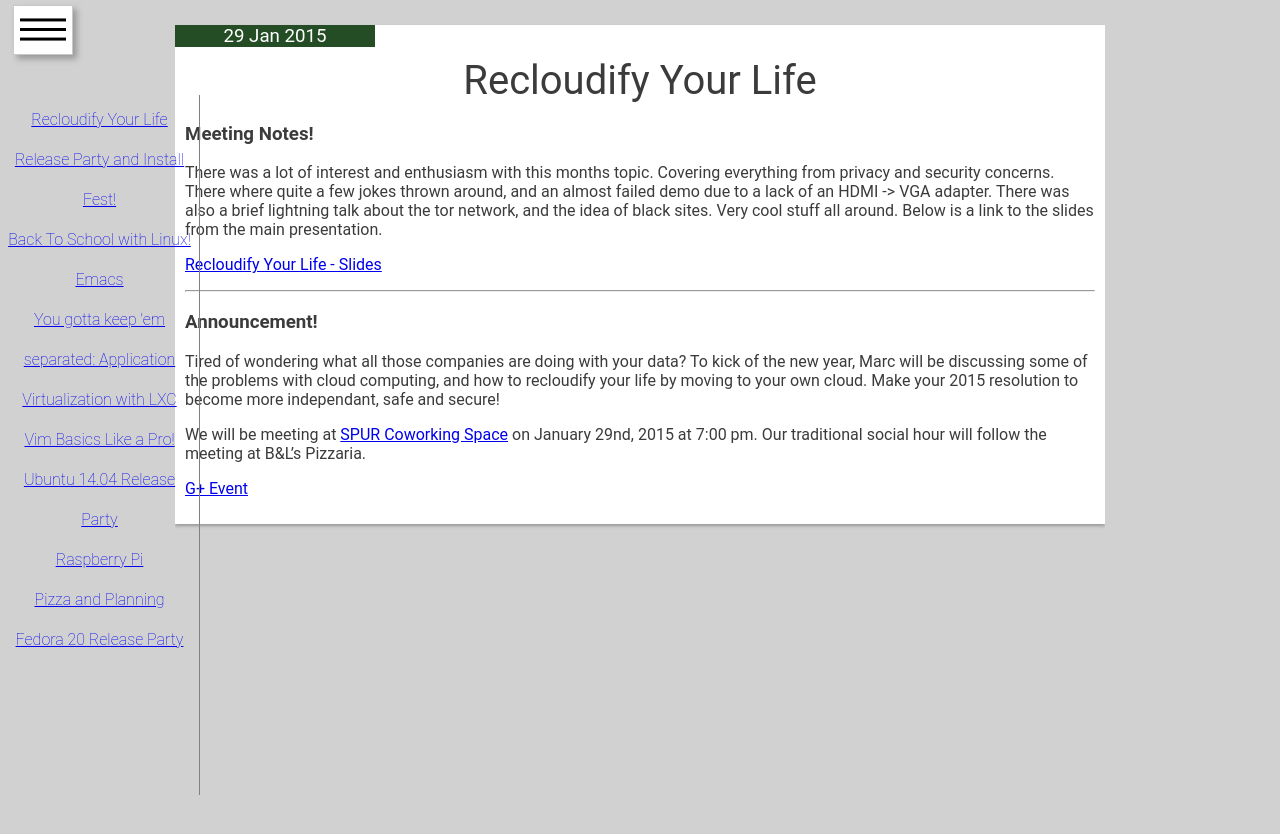
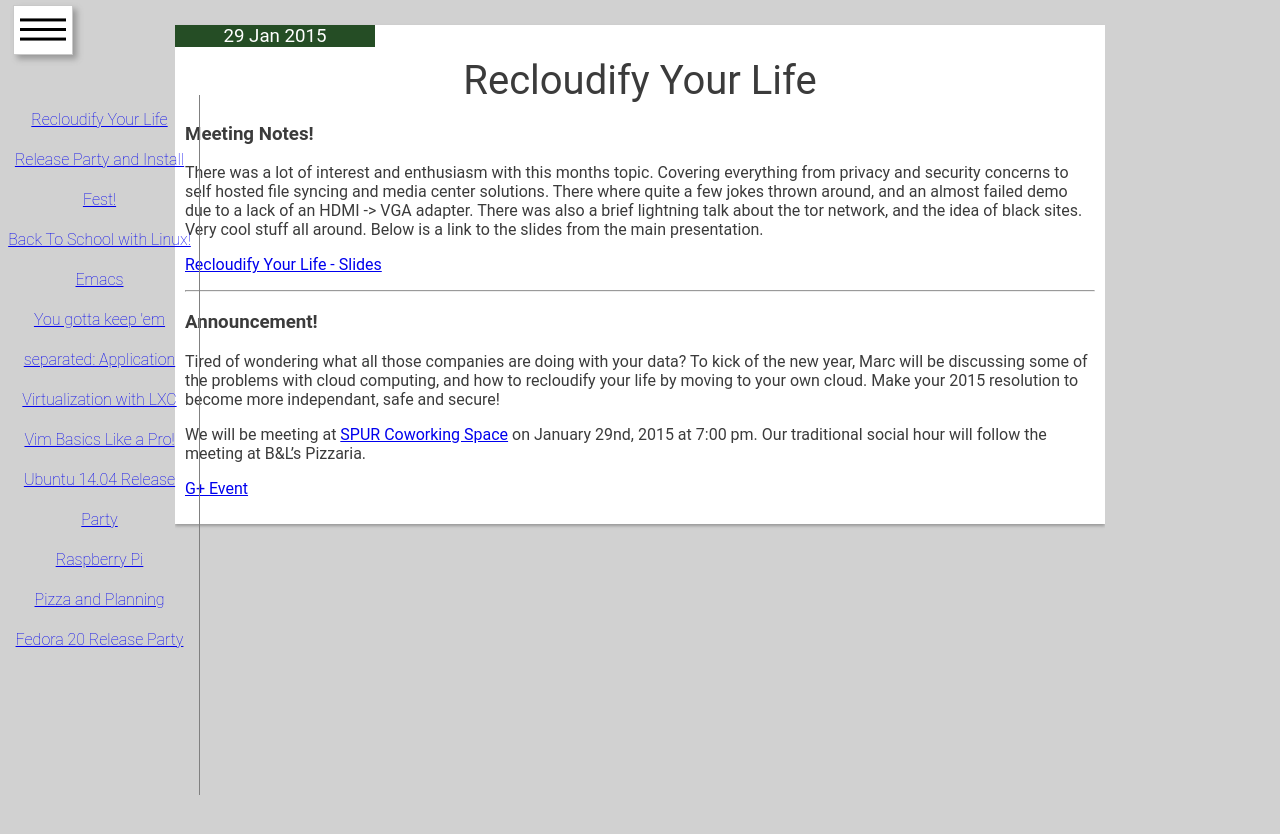
Before and after one commit to norlug/norlug.github.io, a Jekyll site: the page built from _posts/2015-1-22-RecloudifyYourLife.markdown, in a window 1280 px wide. Shown: the top 834 px of the page. Built offline with Jekyll 4.4.1, drawn with Linux system fonts in a browser that asks for light colours.

Commit message:
Fixed typo

```diff
--- a/_posts/2015-1-22-RecloudifyYourLife.markdown
+++ b/_posts/2015-1-22-RecloudifyYourLife.markdown
@@ -7,7 +7,7 @@
 ---
 
 <h3>Meeting Notes!</h3>
-There was a lot of interest and enthusiasm with this months topic. Covering everything from privacy and security concerns. There where quite a few jokes thrown around, and an almost failed demo due to a lack of an HDMI -> VGA adapter. There was also a brief lightning talk about the tor network, and the idea of black sites. Very cool stuff all around. Below is a link to the slides from the main presentation.
+There was a lot of interest and enthusiasm with this months topic. Covering everything from privacy and security concerns to self hosted file syncing and media center solutions. There where quite a few jokes thrown around, and an almost failed demo due to a lack of an HDMI -> VGA adapter. There was also a brief lightning talk about the tor network, and the idea of black sites. Very cool stuff all around. Below is a link to the slides from the main presentation.
 
 <a href="http://oc.mthx.org/owncloud/public.php?service=files&t=3a0e8714057ec89374c71993522371d1">Recloudify Your Life - Slides</a>
 
```
